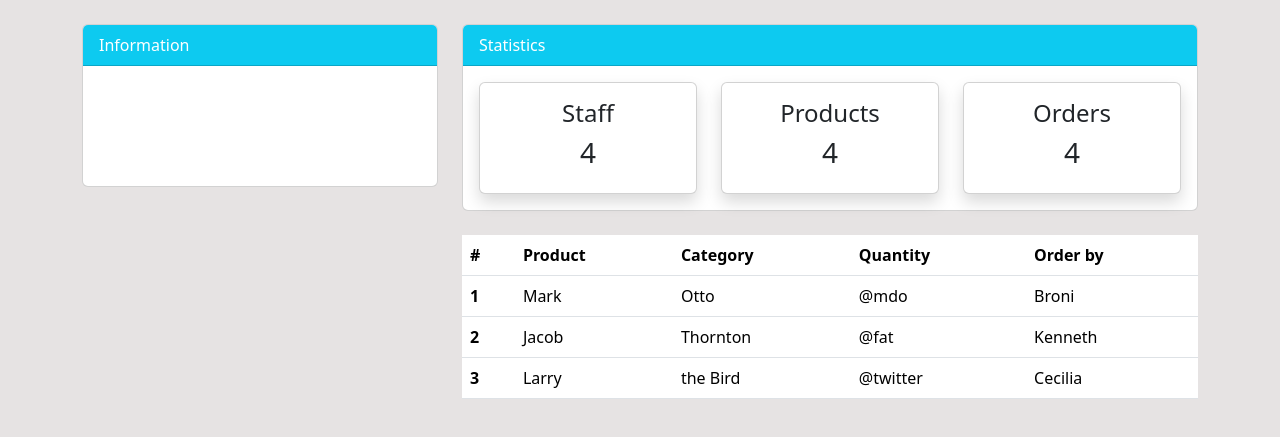
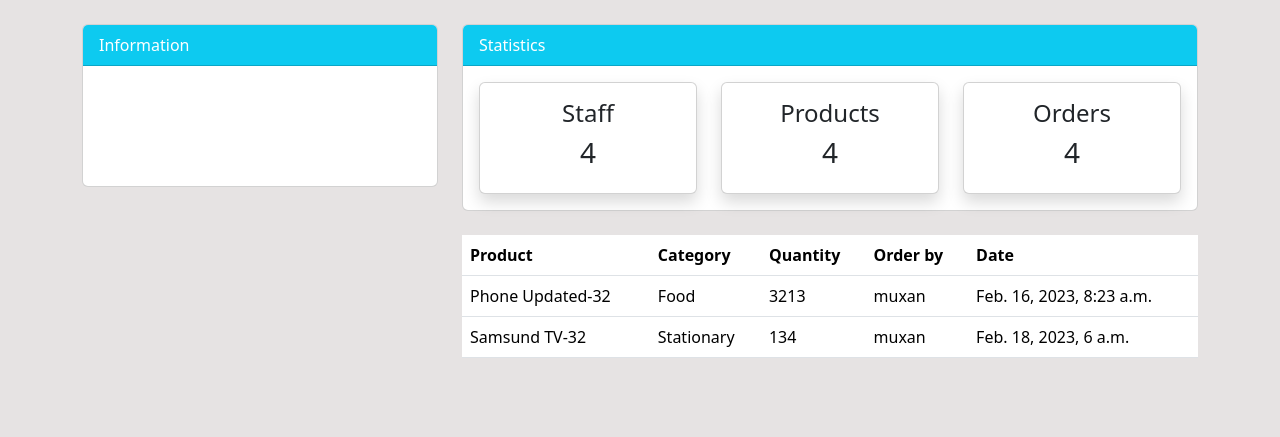
Before and after one commit to Esenbaev-Muxan/Management_Dashboard-django, a Django app: page /order/ in a window 1280 px wide. Shown: the part 56-493 px from the top of the page. Run offline with Django 4.2, Linux system fonts and the light colour scheme; a user stored in the database is signed in; data comes from the database, SQL or seed files in the repository.

Commit message:
order view and model

```diff
--- a/dashboard/views.py
+++ b/dashboard/views.py
@@ -1,7 +1,7 @@
 from django.shortcuts import render, redirect
 from django.http import HttpResponse
 from django.contrib.auth.decorators import login_required
-from .models import Product
+from .models import Product, Order
 from .forms import ProductForm
 from django.contrib.auth.models import User
 
@@ -77,4 +77,9 @@ def product_update(request, pk):
 
 @login_required
 def order(request):
-   return render(request, 'dashboard/order.html')
+   orders = Order.objects.all()
+
+   context = {
+      'orders': orders
+   }
+   return render(request, 'dashboard/order.html', context)
--- a/templates/dashboard/order.html
+++ b/templates/dashboard/order.html
@@ -15,41 +15,28 @@
             <table class="table bg-white">
                 <thead class="bg-info">
                     <tr class="text-white">
-                        <th scope="col">#</th>
                         <th scope="col">Product</th>
                         <th scope="col">Category</th>
                         <th scope="col">Quantity</th>
                         <th scope="col">Order by</th>
+                        <th scope="col">Date</th>
                     </tr>
                 </thead>
                 <tbody>
+                    {% for orders in orders %}
                     <tr>
-                        <th scope="row">1</th>
-                        <td>Mark</td>
-                        <td>Otto</td>
-                        <td>@mdo</td>
+                        <td>{{ orders.product }}</td>
+                        <td>{{ orders.product.category }}</td>
+                        <td>{{ orders.order_quantity }}</td>
                         <td>
-                            Broni
+                            {{ orders.staff.username }}
+                        </td>
+                        <td>
+                            {{ orders.date }}
                         </td>
                     </tr>
-                    <tr>
-                        <th scope="row">2</th>
-                        <td>Jacob</td>
-                        <td>Thornton</td>
-                        <td>@fat</td>
-                        <td>
-                            Kenneth
-                        </td>
-                    </tr>
-                    <tr>
-                        <th scope="row">3</th>
-                        <td>Larry</td>
-                        <td>the Bird</td>
-                        <td>@twitter</td>
-                        <td>
-                            Cecilia
-                        </td>
-                    </tr>
+                    {% endfor %}
+
                 </tbody>
             </table>
         </div>
```
